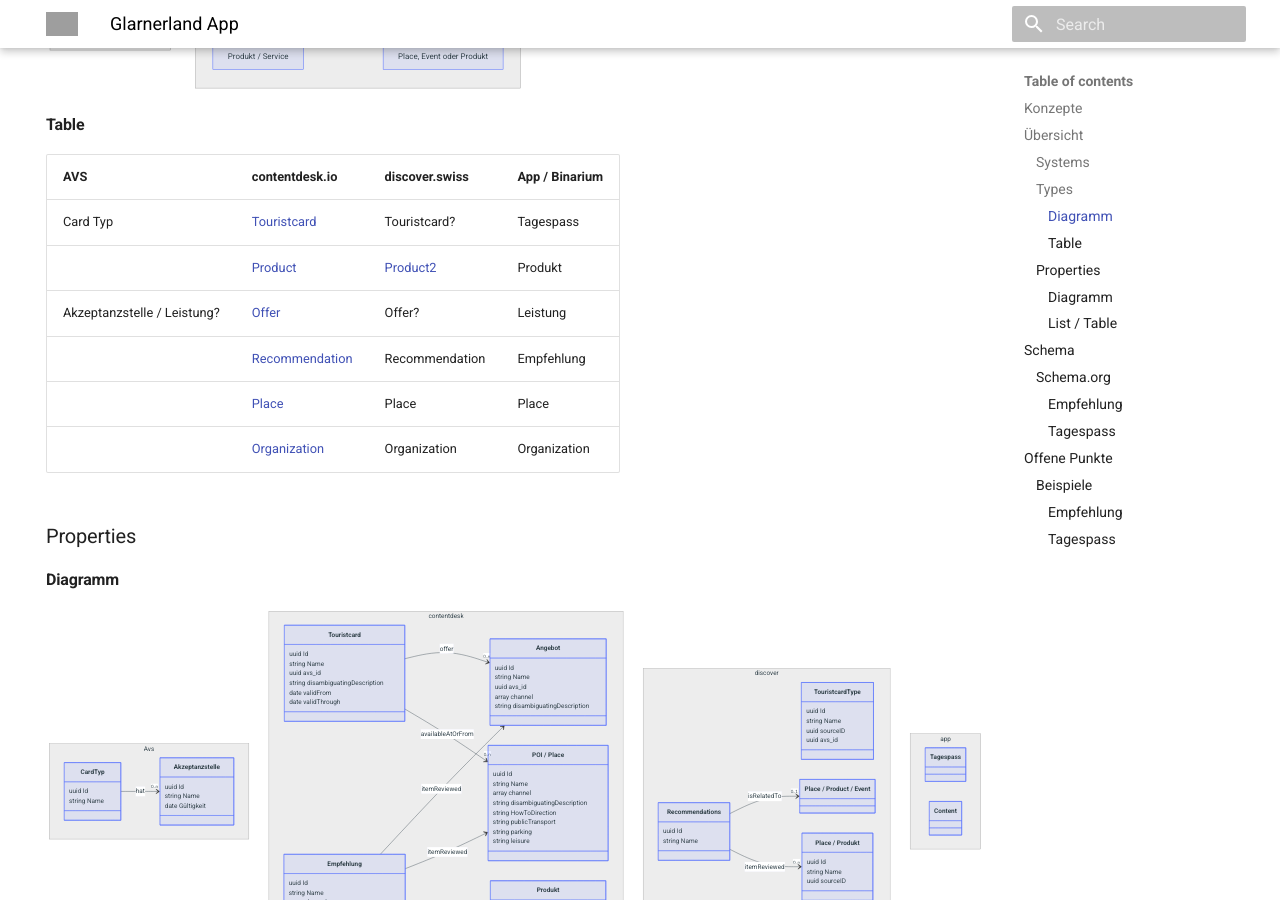
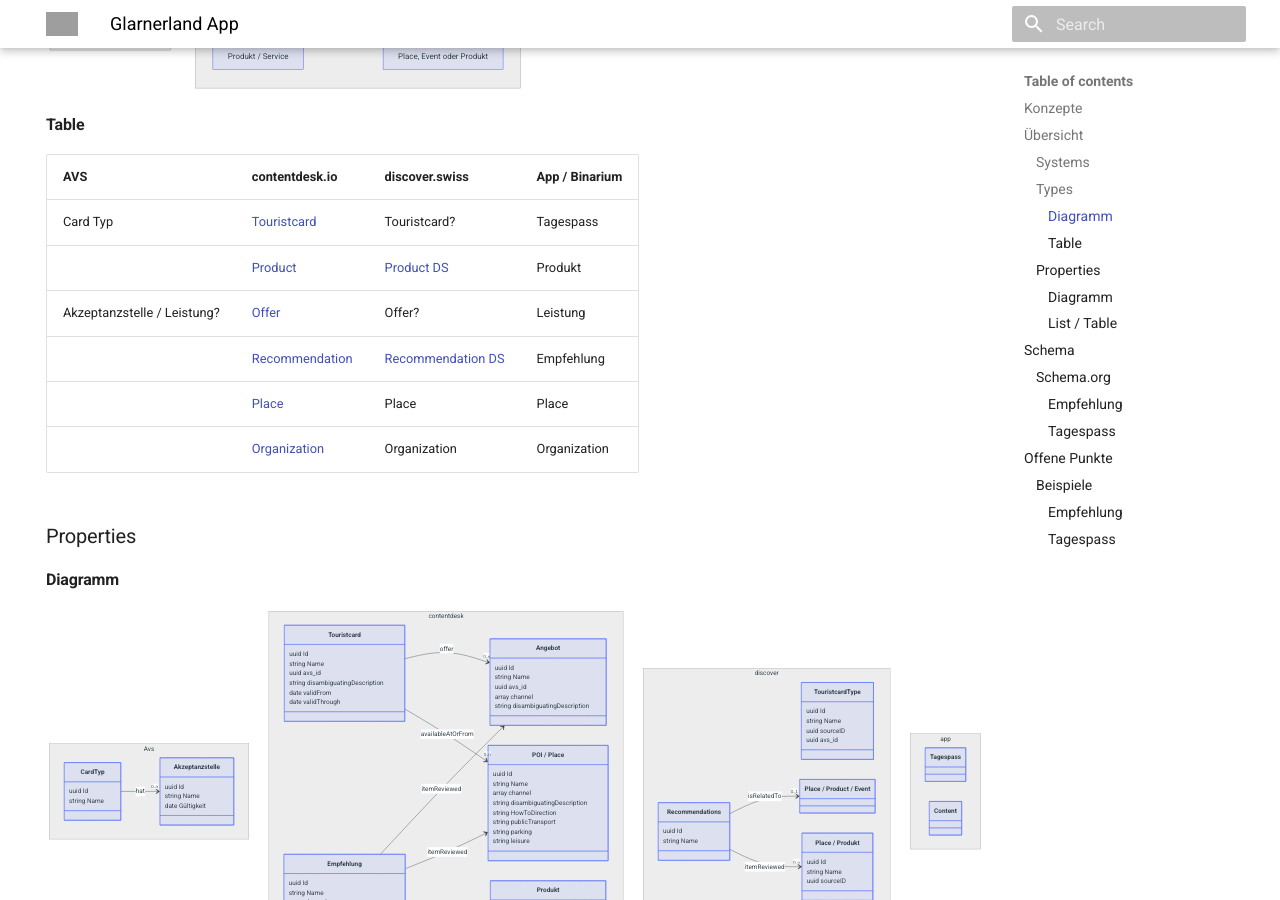
Before and after one commit to tsolenthaler/docs.contentdesk.io, an MkDocs documentation site: the page built from docs/dev/projects/glarnerlandApp.md, in a window 1280 px wide and 900 px high, scrolled down 834 px. Built offline with MkDocs 1.6.1 and Material for MkDocs 9.7.7, drawn with Linux system fonts in a browser that asks for light colours; grey boxes are pictures that could not be loaded.

```diff
--- a/docs/dev/projects/glarnerlandApp.md
+++ b/docs/dev/projects/glarnerlandApp.md
@@ -66,14 +66,14 @@
 
 #### Table
 
-| AVS                           | contentdesk.io    | discover.swiss      | App / Binarium            |
-| -----------                   | -------------     | -------------       | -------------             |
-| Card Typ                      | [Touristcard]       | Touristcard?      | Tagespass                 |
-|                               | [Product]           | [Product2]        | Produkt                   |
-| Akzeptanzstelle / Leistung?   | [Offer]             | Offer?            | Leistung                  |
-|                               | [Recommendation]    | Recommendation    | Empfehlung                |
-|                               | [Place]             | Place             | Place                     |
-|                               | [Organization]      | Organization      | Organization              |
+| AVS                           | contentdesk.io        | discover.swiss          | App / Binarium            |
+| -----------                   | -------------         | -------------           | -------------             |
+| Card Typ                      | [Touristcard]         | Touristcard?            | Tagespass                 |
+|                               | [Product]             | [Product DS]            | Produkt                   |
+| Akzeptanzstelle / Leistung?   | [Offer]               | Offer?                  | Leistung                  |
+|                               | [Recommendation]      | [Recommendation DS]     | Empfehlung                |
+|                               | [Place]               | Place                   | Place                     |
+|                               | [Organization]        | Organization            | Organization              |
 
 [Touristcard]: ../../schema/Touristcard.md
 [Place]: ../../schema/Place.md
@@ -82,7 +82,8 @@
 [Recommendation]: ../../schema/Recommendation.md
 [Organization]: ../../schema/Organization.md
 
-[PRoduct2]: https://docs.discover.swiss/dev/reference/dataschema/definition/infocenter-classes/Product/
+[Product DS]: https://docs.discover.swiss/dev/reference/dataschema/definition/infocenter-classes/Product/
+[Recommendation DS]: https://docs.discover.swiss/dev/reference/dataschema/definition/infocenter-classes/Review/
 
 ### Properties
 
```
